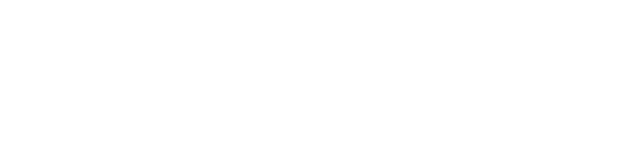
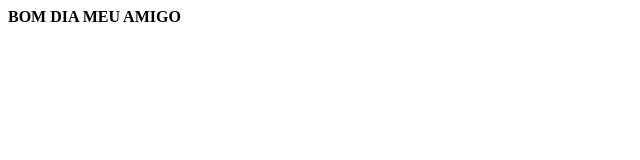
Before and after one commit to PedroPrates20/ihc-pedroprates, a plain HTML site: page index.html in a window 1280 px wide. Shown: the whole page, without its empty margins (0-640 px from the left). Drawn offline with Linux system fonts and the light colour scheme.

Commit message:
Update index.html

```diff
--- a/index.html
+++ b/index.html
@@ -3,5 +3,6 @@
 <title> EAI MEU AMOR</title>
 </head>
 <body>
+  <h4>BOM DIA MEU AMIGO</h4>
 </body>
 </html>
```
